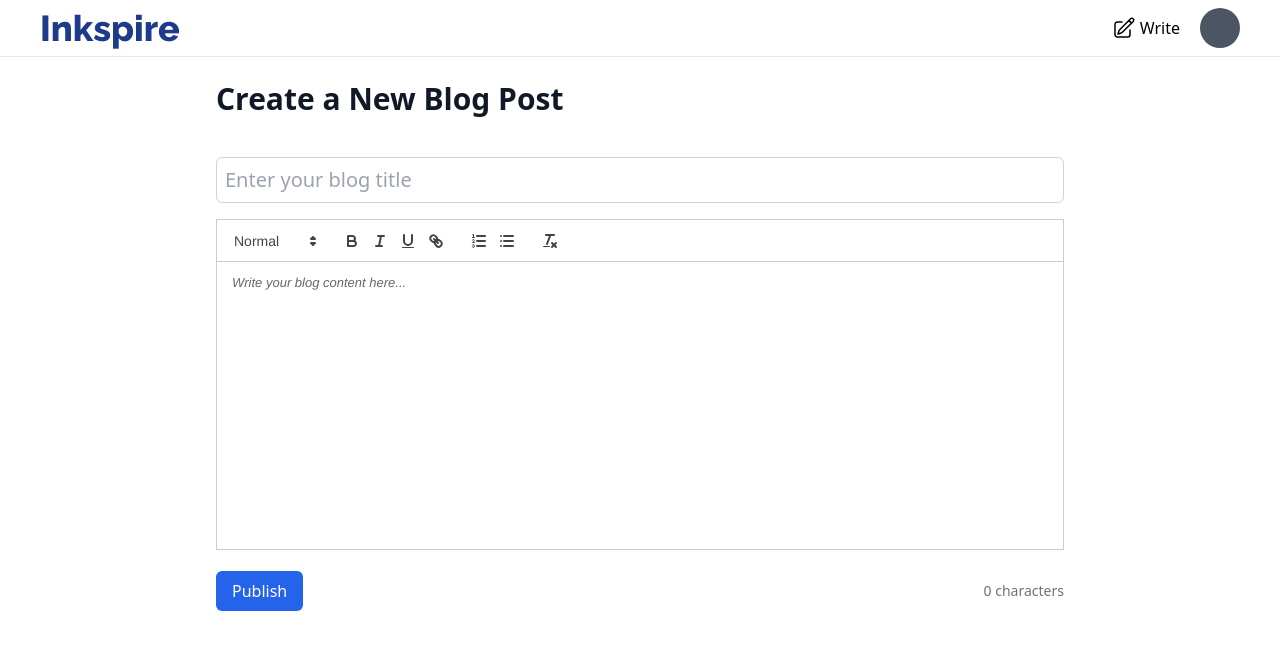
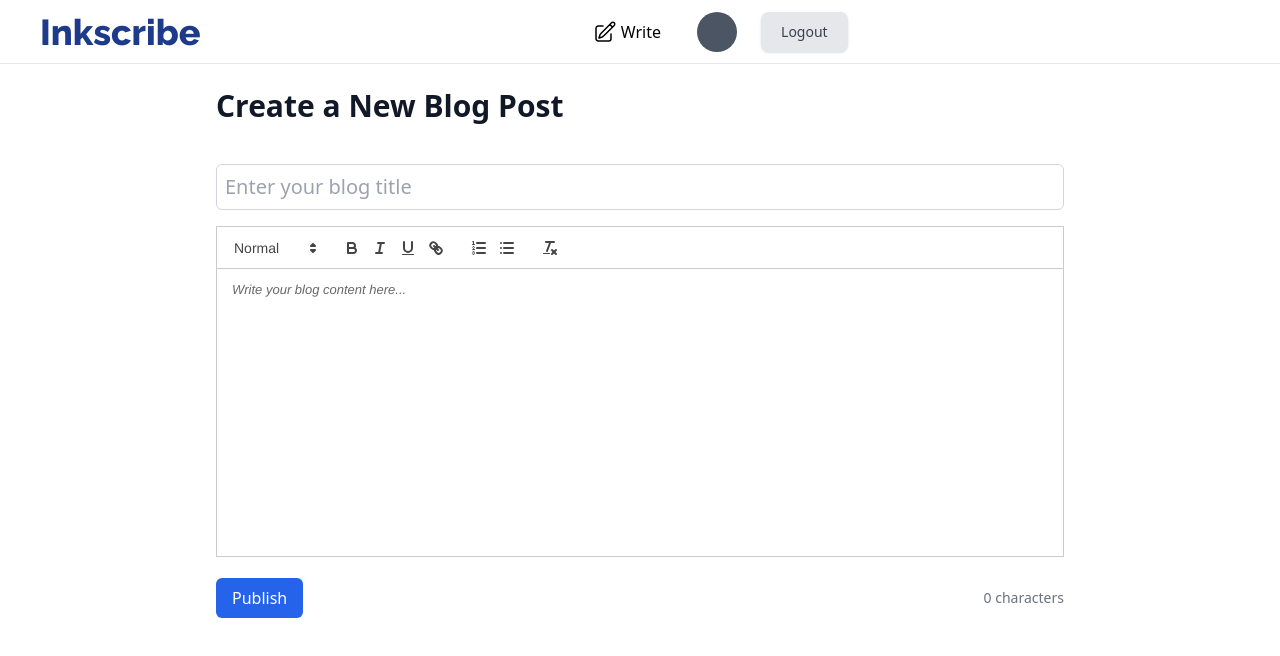
Before and after one commit to ShaikhAman01/EchoScribe, a React (Vite) app in the folder frontend/: page /publish in a window 1280 px wide. Shown: the top 656 px of the page. Built offline with nearby package versions, Linux system fonts and the light colour scheme.

Commit message:
add logout functionality

```diff
--- a/frontend/index.html
+++ b/frontend/index.html
@@ -4,7 +4,7 @@
     <meta charset="UTF-8" />
     <link rel="icon" type="image/svg+xml" href="/vite.svg" />
     <meta name="viewport" content="width=device-width, initial-scale=1.0" />
-    <title>Vite + React + TS</title>
+    <title>Inkscribe</title>
     <link rel="preconnect" href="https://fonts.googleapis.com">
 <link rel="preconnect" href="https://fonts.gstatic.com" crossorigin>
 <link href="https://fonts.googleapis.com/css2?family=Raleway:ital,wght@0,100..900;1,100..900&display=swap" rel="stylesheet">
--- a/frontend/src/components/Appbar.tsx
+++ b/frontend/src/components/Appbar.tsx
@@ -1,17 +1,32 @@
-import { Link } from "react-router-dom";
+import { Link, useNavigate } from "react-router-dom";
 import { Avatar } from "./BlogCard";
+import { ToastContainer, useToast } from "./Toast";
 
 const Appbar = () => {
-  const name = localStorage.getItem("name") as string;;
+  const {showToast} = useToast()
+  const name = localStorage.getItem("name") as string;
+  const navigate = useNavigate();
+
+  const LogoutFunction = () => {
+    localStorage.removeItem("name");
+    localStorage.removeItem("token");
+    showToast("Signed out successfully", "success");
+
+    setTimeout(() => {
+
+      navigate("/signin");
+    }, 1000);
+  };
   return (
-    <div className="border-b flex justify-between px-10 py-2 cursor-pointer">
+    <div className="border-b flex justify-between items-center px-10 py-3 h-16">
       <Link
         to={"/blogs"}
         className="flex justify-center flex-col font-extrabold font-raleway text-blue-900 text-4xl "
       >
-        Inkspire
+        Inkscribe
       </Link>
-      <div className="flex justify-center items-center">
+
+      <div className="flex items-center  space-x-4">
         <Link
           to={"/publish"}
           className="mr-5 flex items-center hover:text-blue-700 transition-colors duration-200"
@@ -32,10 +47,19 @@ const Appbar = () => {
           </svg>
           <span className="ml-1">Write</span>
         </Link>
-        <div>
+        <div className="pr-2 flex items-center">
           <Avatar name={name} size={"big"} />
         </div>
+        <div>
+          <button
+            onClick={LogoutFunction}
+            type="button"
+            className="text-gray-700 bg-gray-200 hover:bg-gray-300 focus:ring-4 focus:outline-none focus:ring-gray-400 font-medium rounded-lg text-sm px-5 py-2.5 transition-all duration-300 shadow hover:shadow-md">
+            Logout
+          </button>
+        </div>
       </div>
+      <ToastContainer/>
     </div>
   );
 };
```
Also changed, not shown: frontend/src/components/Auth.tsx (+12 -8 lines).
